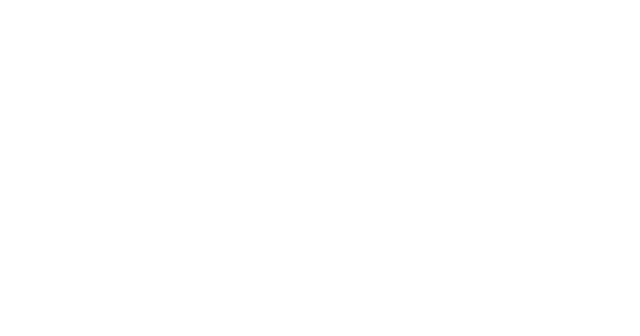
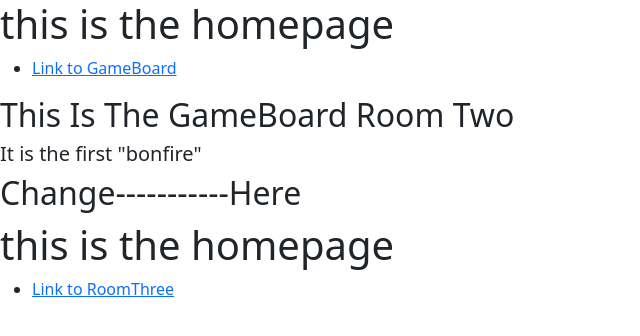
Before and after one commit to Wjamescorbett/ReactGamePractice, a React (Create React App) app: page /RoomTwo in a window 1280 px wide. Before the commit this address had no page. Shown: the top 336 px of the page, without its empty margins (0-640 px from the left). Built offline with nearby package versions, Linux system fonts and the light colour scheme.

Commit message:
Created links from Home to RoomThree

```diff
--- a/src/components/App.jsx
+++ b/src/components/App.jsx
@@ -5,6 +5,8 @@
 import Home from './Home/Home';
 import Layout from "./Layout/Layout";
 import GameBoard from './GameBoard/GameBoard';
+import RoomTwo from './RoomTwo/RoomTwo';
+import RoomThree from './RoomThree/RoomThree';
 
 export default function App() {
     return (
@@ -12,6 +14,9 @@
             <Routes>
                 <Route path="/" element={<Layout />}>
                 <Route index element={<Home />} />
+                <Route path="/GameBoard" element={<GameBoard />} />
+                <Route path="/RoomTwo" element={<RoomTwo />} />
+                <Route path="/RoomThree" element={<RoomThree />} />
                 </Route>
             </Routes>
         </BrowserRouter>
--- a/src/components/GameBoard/GameBoard.jsx
+++ b/src/components/GameBoard/GameBoard.jsx
@@ -1,14 +1,23 @@
 import React, {Component} from "react";
+import { BrowserRouter, Route, Link } from "react-router-dom";
 
 class GameBoard extends Component {
 
     render() {
         return (
+            <nav>
             <div>
                 <h2>This Is The GameBoard Room One</h2>
                 <h5>It is the first "bonfire"</h5>
-                <h2>CHange-----------Here</h2>
+                <h2>Change-----------Here</h2>
             </div>
+            <h1>this is the homepage</h1>
+            <ul>
+                <li>
+                    <Link to="/RoomTwo">Link to RoomTwo</Link>
+                </li>
+            </ul>
+            </nav>
         )
     }
 }
--- a/src/components/Home/Home.jsx
+++ b/src/components/Home/Home.jsx
@@ -1,8 +1,17 @@
 import React from 'react';
+import { BrowserRouter, Route, Link } from "react-router-dom";
 
 function Home() {
     return (
-        <h1>this is the homepage</h1>
+        <nav>
+            <h1>this is the homepage</h1>
+            <ul>
+                <li>
+                    <Link to="/GameBoard">Link to GameBoard</Link>
+                </li>
+            </ul>
+        </nav>
+
     );
 }
 
--- a/src/components/Layout/Layout.jsx
+++ b/src/components/Layout/Layout.jsx
@@ -6,6 +6,7 @@
     return (
     <>
         <Home />
+        <Outlet />
     </>
     );
 };
--- /dev/null
+++ b/src/components/RoomThree/RoomThree.jsx
@@ -0,0 +1,17 @@
+import React, {Component} from "react";
+import { BrowserRouter, Route, Link } from "react-router-dom";
+
+class RoomThree extends Component {
+
+    render() {
+        return (
+            <div>
+                <h2>This Is The GameBoard Room Three</h2>
+                <h5>This will be connected to RoomTwo.</h5>
+                <h2>Change-----------Here</h2>
+            </div>
+        )
+    }
+}
+
+export default RoomThree;
--- /dev/null
+++ b/src/components/RoomTwo/RoomTwo.jsx
@@ -0,0 +1,25 @@
+import React, {Component} from "react";
+import { BrowserRouter, Route, Link } from "react-router-dom";
+
+class RoomTwo extends Component {
+
+    render() {
+        return (
+            <nav>
+            <div>
+                <h2>This Is The GameBoard Room Two</h2>
+                <h5>It is the first "bonfire"</h5>
+                <h2>Change-----------Here</h2>
+            </div>
+            <h1>this is the homepage</h1>
+            <ul>
+                <li>
+                    <Link to="/RoomThree">Link to RoomThree</Link>
+                </li>
+            </ul>
+            </nav>
+        )
+    }
+}
+
+export default RoomTwo;
```
Also changed, not shown: 1 other file (tests, documents, lock files or other folders).
